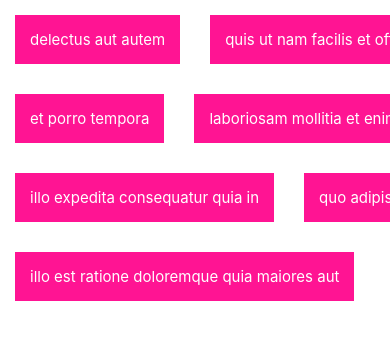
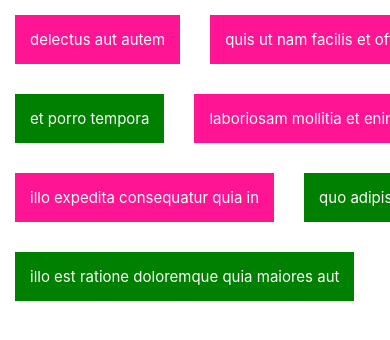
Before and after one commit to chrockny/TaskList, a React Native app: screen / in a window 390 px wide. Shown: the top 340 px of the page. Built offline with nearby package versions, Linux system fonts and the light colour scheme.

Commit message:
nuevo cambio pal repositorio

```diff
--- a/App.js
+++ b/App.js
@@ -66,8 +66,16 @@
 
 
   const pressHandler = (id)=>{
-    const selectedItem = (todos.filter(todo=>todo.id === id))[0]
-    alert(selectedItem.title)
+    //Creando un nuevo Array llamador returnValue
+    let returnValue = [...todos];
+    returnValue.forEach(todo=>{
+      //Verificando que de todos los id's de 'todos'
+      //El que coincida con el id del evento onPress cambie su estado
+      if(todo.id === id){
+        todo.completed = true
+      }
+    })
+    setTodos(returnValue)
   }
 
 
@@ -81,7 +89,9 @@
 
       <TouchableOpacity
       onPress={()=>pressHandler(item.id)}>
-<Text style={styles.todo}>{item.title}</Text>
+<Text style={{...styles.todo,
+backgroundColor:item.completed?'green':
+'deeppink'}}>{item.title}</Text>
       </TouchableOpacity>
       )}/>
       </View>
@@ -109,7 +119,6 @@
   },
   todo:{
     margin:15,
-    backgroundColor: 'deeppink',
     color:'white',
     fontSize:15,
     padding:15,
```
